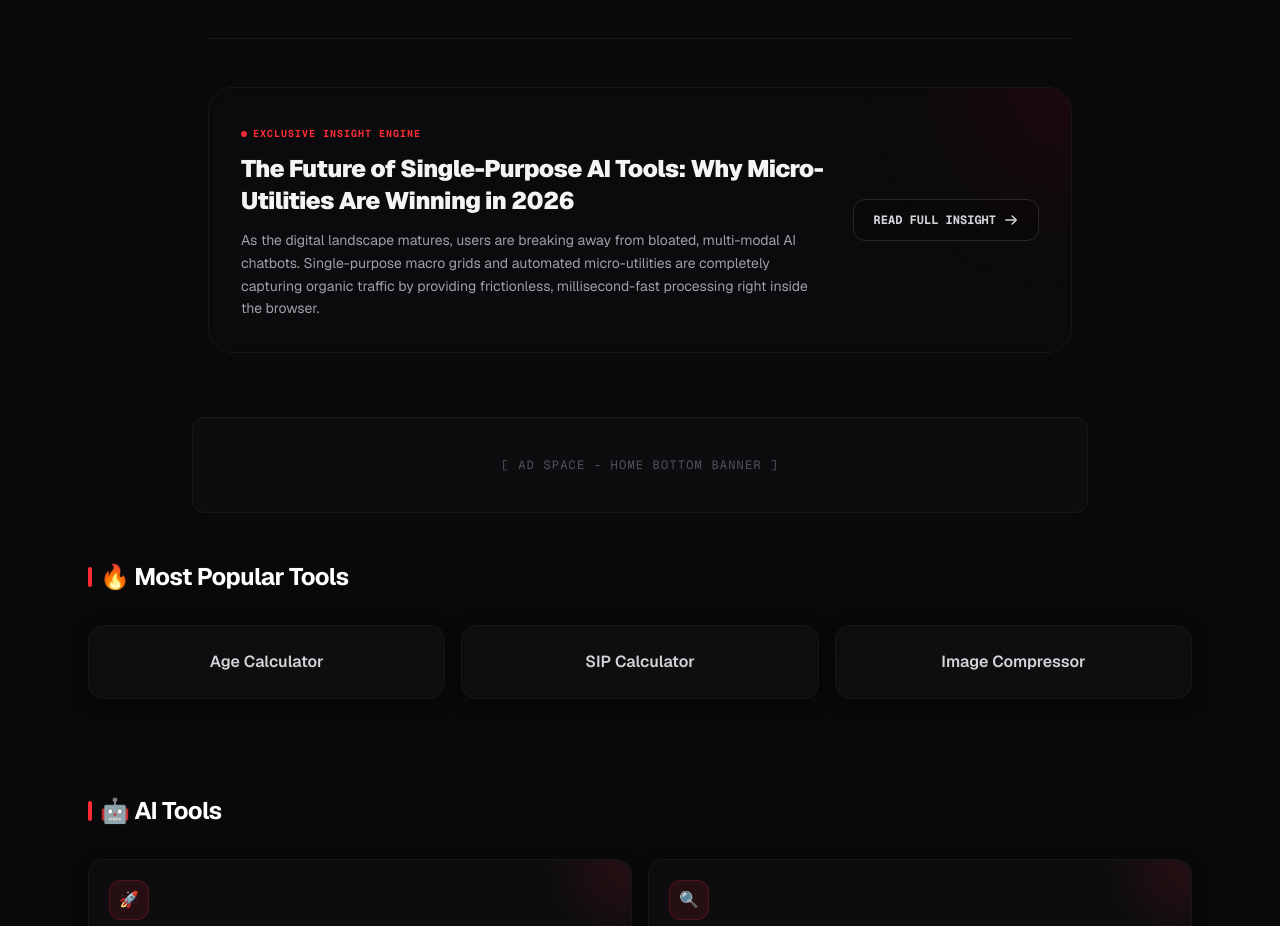
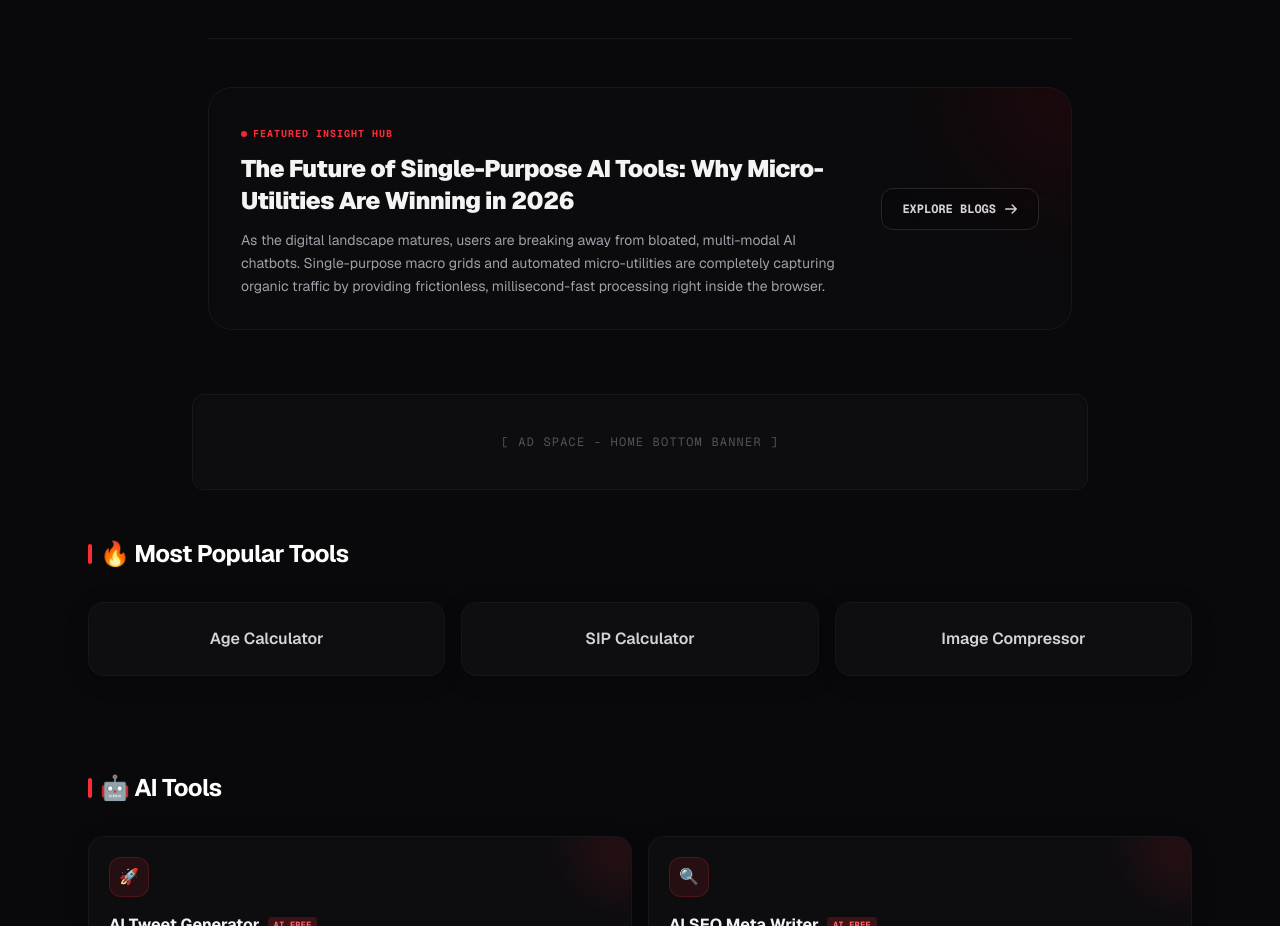
Before and after one commit to deadpoolgamein/toolverse, a Next.js app: page / in a window 1280 px wide. Shown: the part 1020-1946 px from the top of the page. Built offline with nearby package versions, Linux system fonts and the light colour scheme.

Commit message:
Made blog widget flexible and safe from 404 errors

```diff
--- a/app/page.tsx
+++ b/app/page.tsx
@@ -173,8 +173,8 @@ export default function Home() {
         [ Ad Space - Home Top Banner ]
       </div>
 
-      {/* --- PREMIUM BLOG DEEP-DIVE WIDGET --- */}
-<section className="w-full max-w-4xl mx-auto mt-16 px-4 relative z-10 mb-16"> {/* Yahan 'mb-16' add kiya hai extra spacing ke liye */}
+      {/* --- DYNAMIC FEATURED BLOG WIDGET --- */}
+<section className="w-full max-w-4xl mx-auto mt-16 px-4 relative z-10 mb-16">
   {/* Border line indicator */}
   <div className="w-full h-[1px] bg-zinc-900 mb-12" />
 
@@ -184,30 +184,31 @@ export default function Home() {
 
     <div className="flex flex-col md:flex-row md:items-center justify-between gap-6">
       <div className="space-y-3 max-w-2xl">
-        {/* Tag info */}
+        {/* Dynamic Tag */}
         <div className="inline-flex items-center gap-1.5 font-mono text-[10px] text-red-500 font-bold tracking-widest uppercase">
           <span className="w-1.5 h-1.5 rounded-full bg-red-500 animate-pulse" />
-          <span>EXCLUSIVE INSIGHT ENGINE</span>
+          <span>FEATURED INSIGHT HUB</span>
         </div>
 
-        {/* Blog Teaser Title */}
+        {/* 1. BLOG TITLE: Jab bhi random blog badalna ho, yahan text change karein */}
         <h3 className="text-xl sm:text-2xl font-black tracking-tight text-zinc-100">
           The Future of Single-Purpose AI Tools: Why Micro-Utilities Are Winning in 2026
         </h3>
 
-        {/* Short Teaser Text Related to Tools */}
+        {/* 2. BLOG DESCRIPTION: Is text ko aap naye blog ke hisab se badal sakte hain */}
         <p className="text-zinc-400 text-sm leading-relaxed">
           As the digital landscape matures, users are breaking away from bloated, multi-modal AI chatbots. Single-purpose macro grids and automated micro-utilities are completely capturing organic traffic by providing frictionless, millisecond-fast processing right inside the browser.
         </p>
       </div>
 
-      {/* Redirect Button to Full Blog Page */}
+      {/* Redirect Button */}
       <div className="flex-shrink-0">
+        {/* 3. BUTTON LINK: Jab bhi koi random ya naya blog page aaye, bas href="/blog/apna-naya-folder" yahan change kar dena */}
         <Link
-          href="/blog/future-of-ai-tools-2026"
+          href="/blog" // Abhi isko simple main '/blog' page par daal diya hai taaki 404 error na aaye!
           className="inline-flex items-center gap-2 px-5 py-3 text-xs font-mono font-bold bg-zinc-950 border border-zinc-800 hover:border-zinc-700 hover:text-red-500 text-zinc-300 rounded-xl transition-all duration-300 active:scale-95 group/btn shadow-inner"
         >
-          <span>READ FULL INSIGHT</span>
+          <span>EXPLORE BLOGS</span>
           <svg
             className="w-3.5 h-3.5 transform group-hover/btn:translate-x-1 transition-transform"
             fill="none"
```
